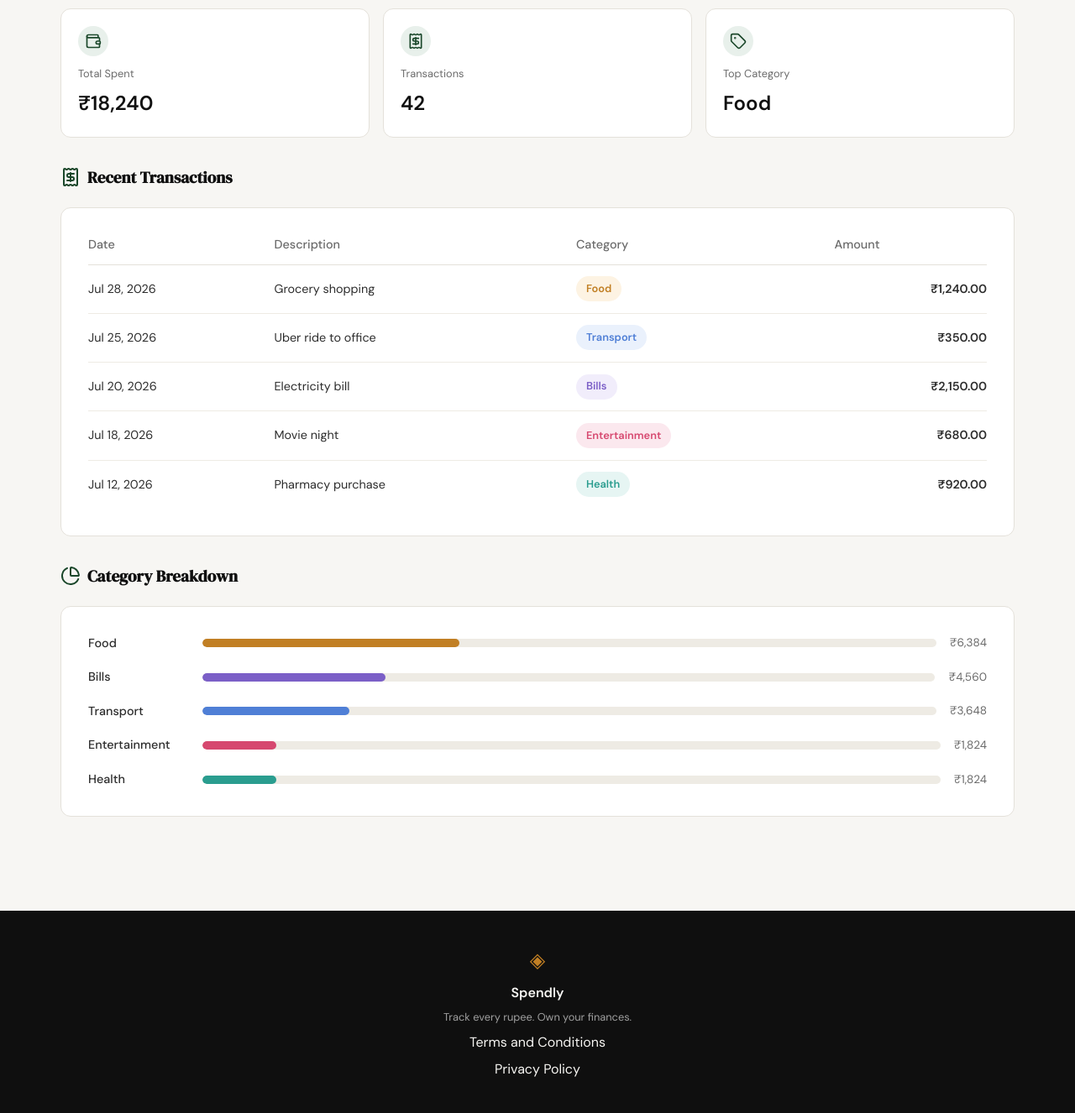
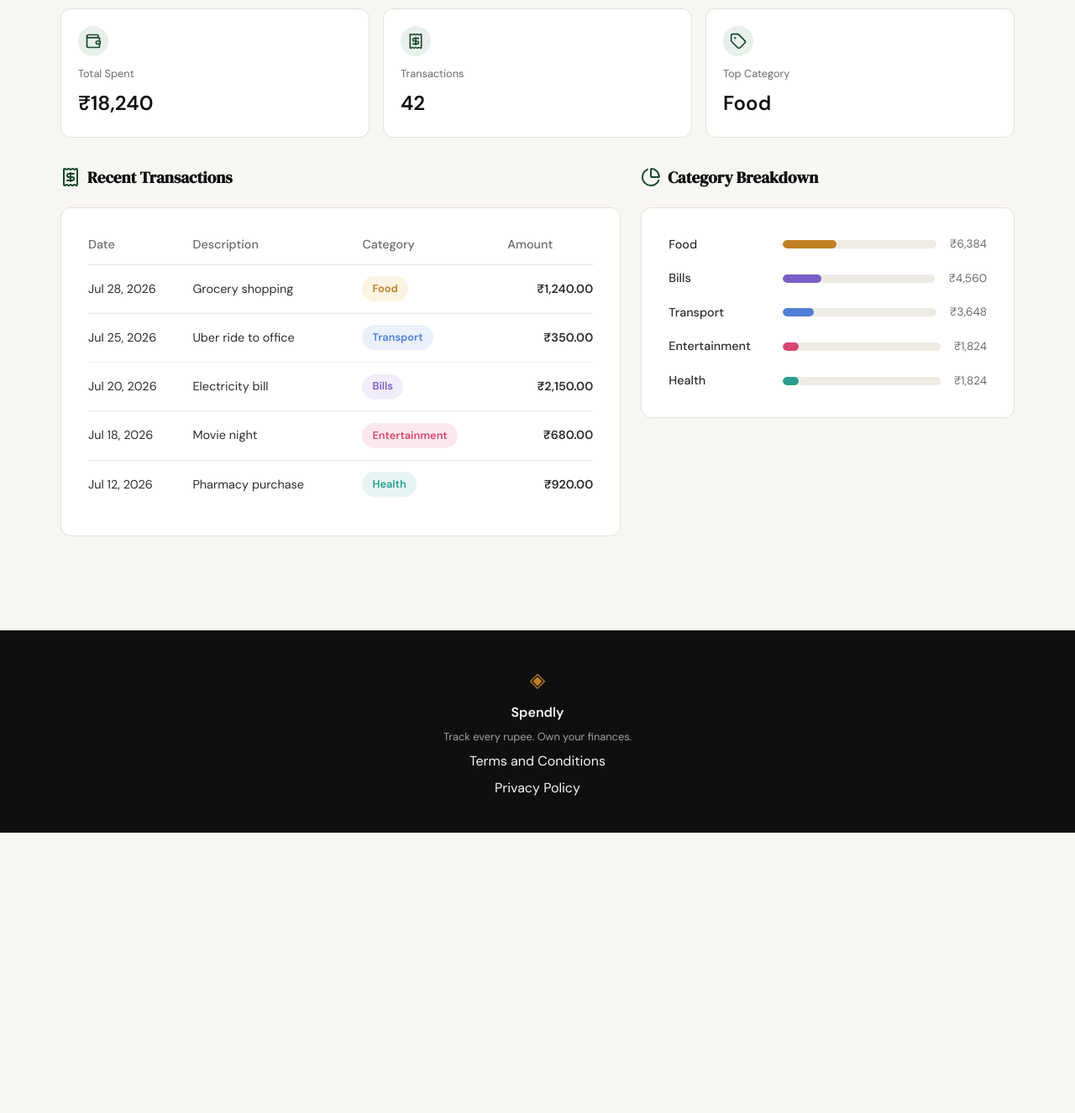
Before and after one commit to manishaj-code/Spendly-mj, a Flask app: page /profile in a window 1280 px wide. Shown: the part 340-1666 px from the top of the page at 84% size. After the commit the page ends 1332 px from the top, so only its background shows below. Run offline with Flask 3, Linux system fonts and the light colour scheme; the visitor is signed in with stand-in values (Sample User, id 1).

Commit message:
Make profile page changes

```diff
--- a/static/css/profile.css
+++ b/static/css/profile.css
@@ -9,6 +9,15 @@
 }
 
 .profile-section { margin-bottom: 2rem; }
+
+.profile-panels {
+    display: grid;
+    grid-template-columns: 1.5fr 1fr;
+    align-items: start;
+    gap: 1.5rem;
+}
+
+.profile-panel { display: flex; flex-direction: column; }
 
 .profile-section-title {
     font-family: var(--font-display);
@@ -229,6 +238,7 @@
 @media (max-width: 900px) {
     .profile-stats { grid-template-columns: 1fr; }
     .profile-user-card { flex-direction: column; text-align: center; }
+    .profile-panels { grid-template-columns: 1fr; }
 }
 
 @media (max-width: 600px) {
--- a/templates/profile.html
+++ b/templates/profile.html
@@ -34,7 +34,9 @@
         </div>
     </section>
 
-    <section class="profile-section">
+    <section class="profile-section profile-panels">
+
+        <div class="profile-panel">
             <h2 class="profile-section-title"><i data-lucide="receipt"></i>Recent Transactions</h2>
             <div class="profile-table-wrap">
                 <table class="profile-table">
@@ -58,9 +60,9 @@
                     </tbody>
                 </table>
             </div>
-    </section>
+        </div>
 
-    <section class="profile-section">
+        <div class="profile-panel profile-panel-side">
             <h2 class="profile-section-title"><i data-lucide="pie-chart"></i>Category Breakdown</h2>
             <div class="profile-progress-card">
                 {% for cat in categories %}
@@ -73,6 +75,8 @@
                 </div>
                 {% endfor %}
             </div>
+        </div>
+
     </section>
 
 </div>
```
Also changed, not shown: .claude/skills/frontend-design/SKILL.md. Lines whose indentation alone changed are shown as unchanged.
